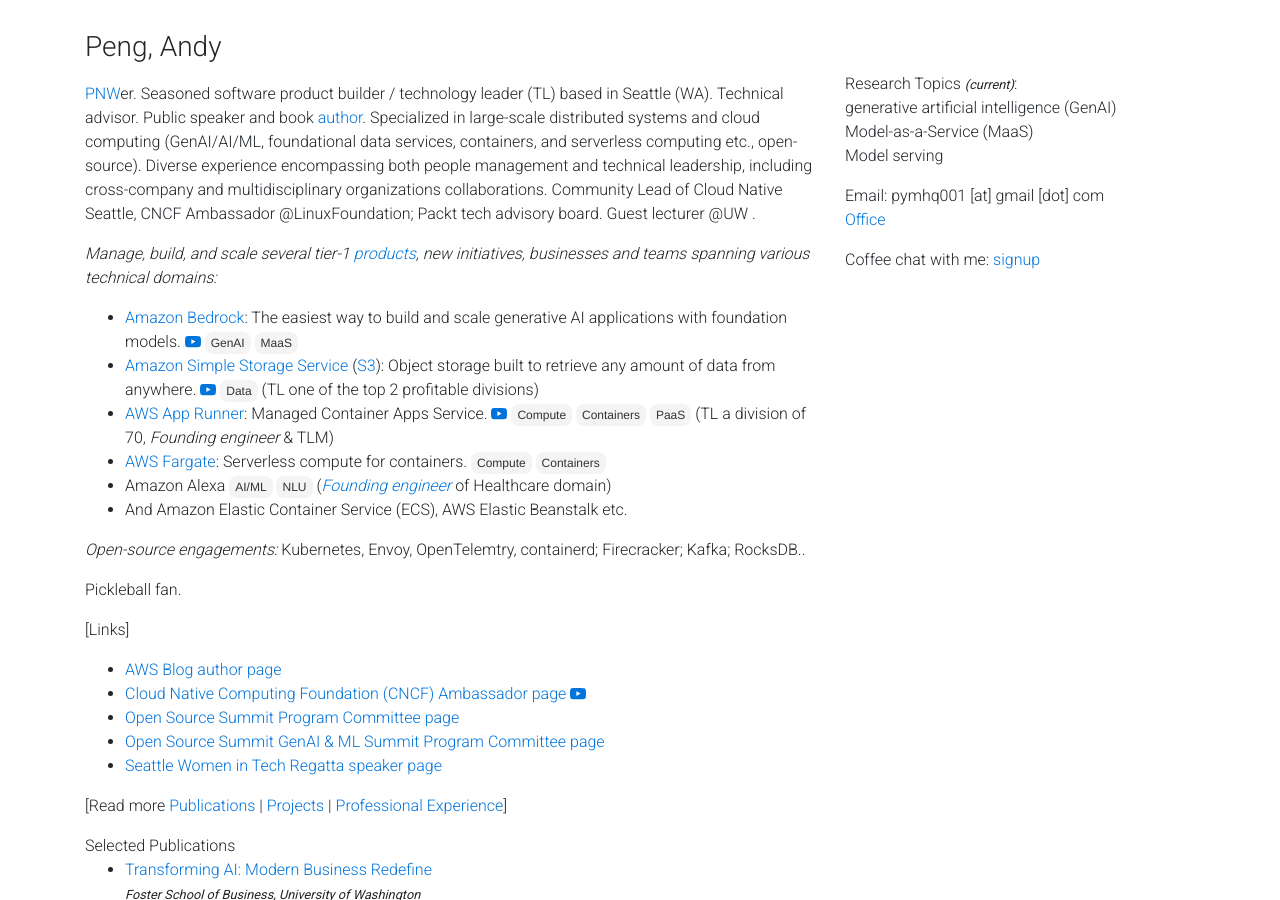
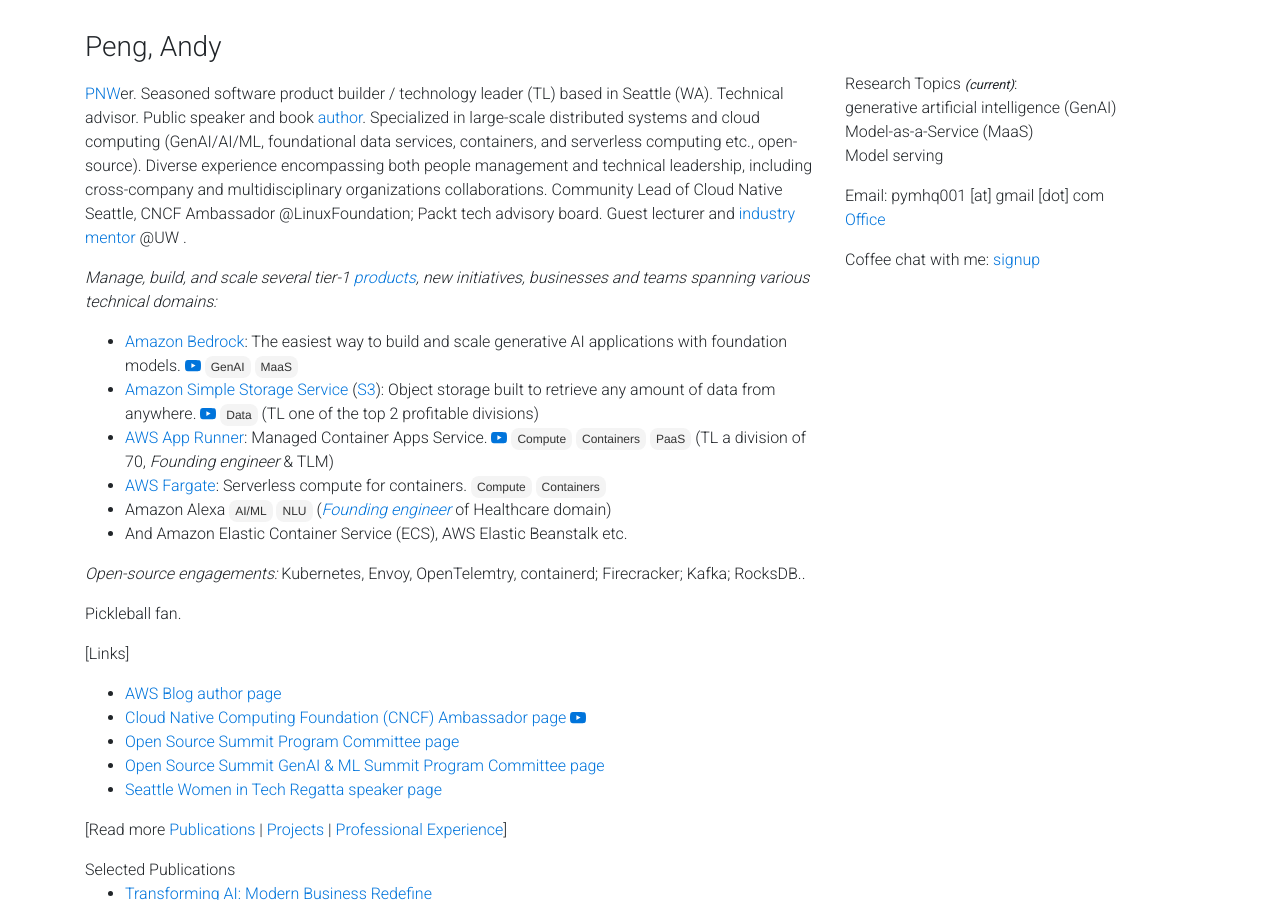
Before and after one commit to gfw001/gfw001.github.io, a Jekyll site: the page portfolio.html, which Jekyll copies as it is, in a window 1280 px wide and 900 px high. Built offline with Jekyll 4.4.1, drawn with Linux system fonts in a browser that asks for light colours; nearby versions of some CDN libraries; a style sheet for code colours, icons or effects is not loaded.

Commit message:
Update portfolio.html

```diff
--- a/portfolio.html
+++ b/portfolio.html
@@ -101,7 +101,7 @@
   <div class="row">
     <div class="col">
       <p style="margin-top:10px;">
-        <a href="https://www.pcta.org/">PNW</a>er. Seasoned software product builder / technology leader (TL) based in Seattle (WA). Technical advisor. Public speaker and book <a href="https://aws.amazon.com/blogs/containers/author/yimipeng/">author</a>. Specialized in large-scale distributed systems and cloud computing (GenAI/AI/ML, foundational data services, containers, and serverless computing etc., open-source). Diverse experience encompassing both people management and technical leadership, including cross-company and multidisciplinary organizations collaborations. Community Lead of Cloud Native Seattle, CNCF Ambassador @LinuxFoundation; Packt tech advisory board. Guest lecturer @UW . <br>
+        <a href="https://www.pcta.org/">PNW</a>er. Seasoned software product builder / technology leader (TL) based in Seattle (WA). Technical advisor. Public speaker and book <a href="https://aws.amazon.com/blogs/containers/author/yimipeng/">author</a>. Specialized in large-scale distributed systems and cloud computing (GenAI/AI/ML, foundational data services, containers, and serverless computing etc., open-source). Diverse experience encompassing both people management and technical leadership, including cross-company and multidisciplinary organizations collaborations. Community Lead of Cloud Native Seattle, CNCF Ambassador @LinuxFoundation; Packt tech advisory board. Guest lecturer and <a href="https://foster.uw.edu/academics/degree-programs/master-of-science-in-information-systems/mentors/">industry mentor</a> @UW . <br>
       </p>
       <p>
 	      <i>Manage, build, and scale several tier-1 <a href="/products">products</a>, new initiatives, businesses and teams spanning various technical domains: </i>
```
